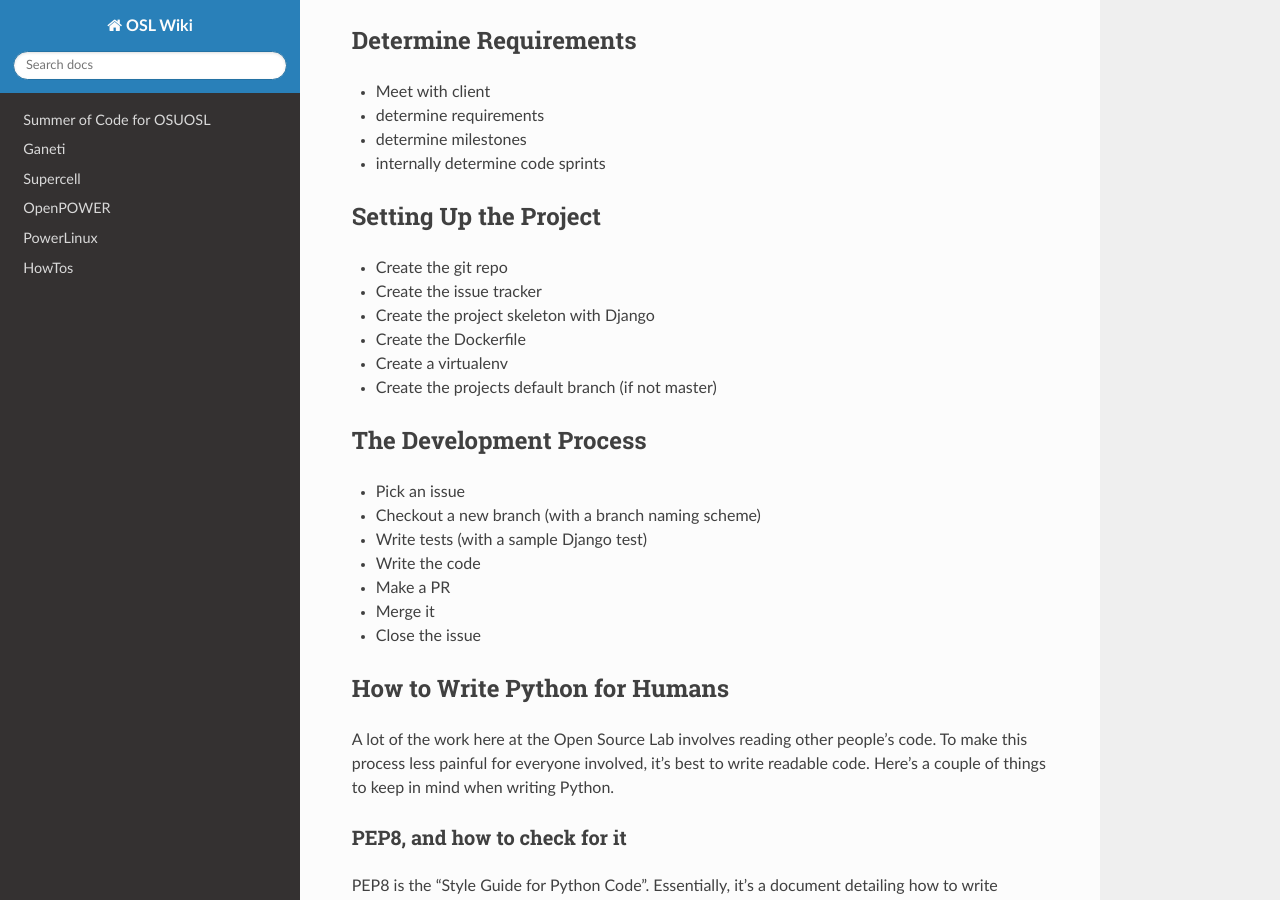
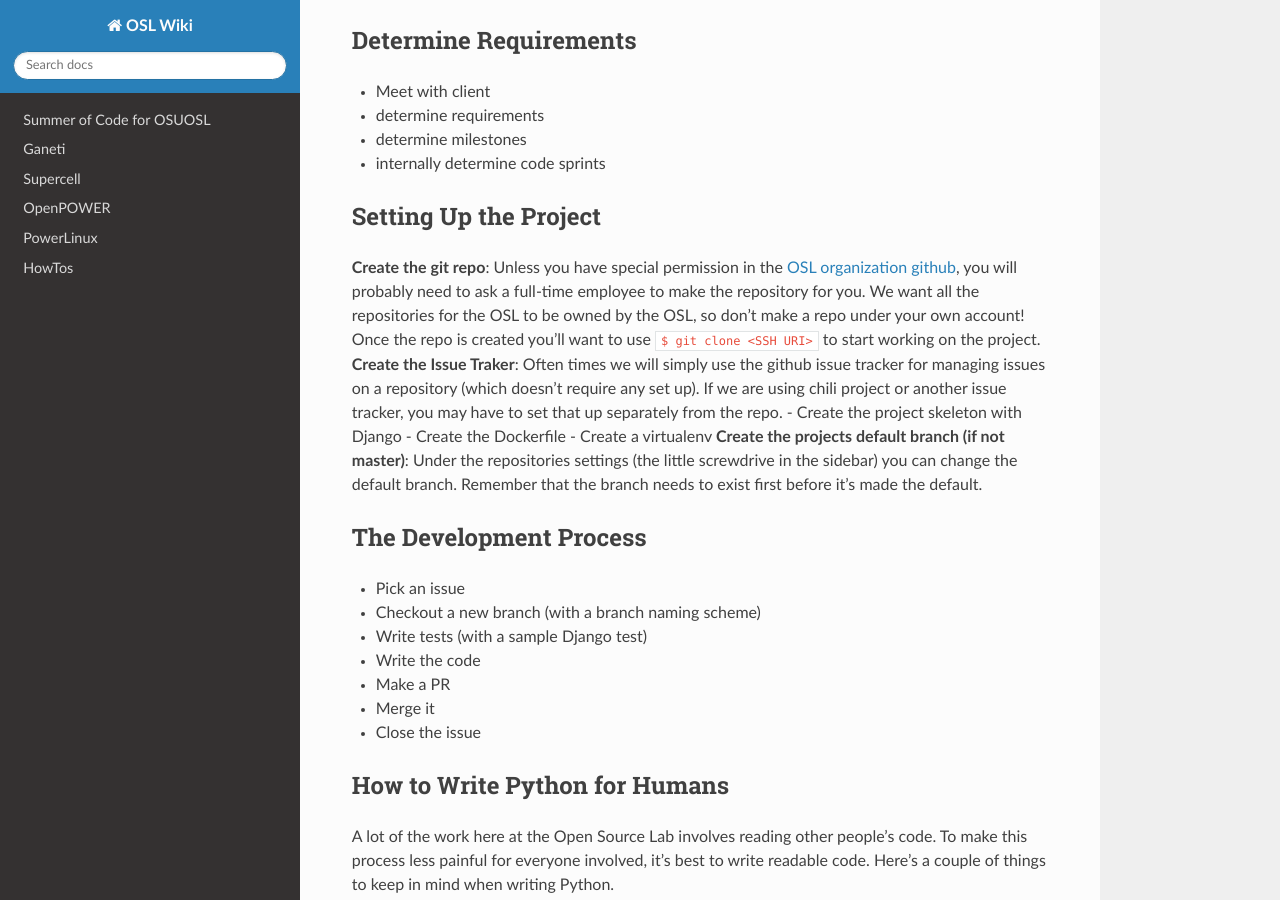
Before and after one commit to osuosl/wiki, a Sphinx documentation site: the page built from source/development_process/index.rst, in a window 1280 px wide and 900 px high, scrolled down 1510 px. Built offline with Sphinx 7.4.7 and the Read the Docs theme 2.0.0, drawn with Linux system fonts in a browser that asks for light colours.

Commit message:
Adding instructions on setting up the project

```diff
--- a/source/development_process/index.rst
+++ b/source/development_process/index.rst
@@ -85,12 +85,25 @@ Determine Requirements
 
 Setting Up the Project
 ----------------------
-- Create the git repo
-- Create the issue tracker
+
+**Create the git repo**: Unless you have special permission in the `OSL
+organization github <https://github.com/osuosl>`_, you will probably
+need to ask a full-time employee to make the repository for you.  We
+want all the repositories for the OSL to be owned by the OSL, so don't
+make a repo under your own account! Once the repo is created you'll
+want to use ``$ git clone <SSH URI>`` to start working on the project.
+**Create the Issue Traker**: Often times we will simply use the github
+issue tracker for managing issues on a repository (which doesn't
+require any set up). If we are using
+chili project or another issue tracker, you may have to set that
+up separately from the repo.
 - Create the project skeleton with Django
 - Create the Dockerfile
 - Create a virtualenv
-- Create the projects default branch (if not master)
+**Create the projects default branch (if not master)**: Under the
+repositories settings (the little screwdrive in the sidebar) you can
+change the default branch.  Remember that the branch needs to exist
+first before it's made the default.
 
 The Development Process
 -----------------------
```
